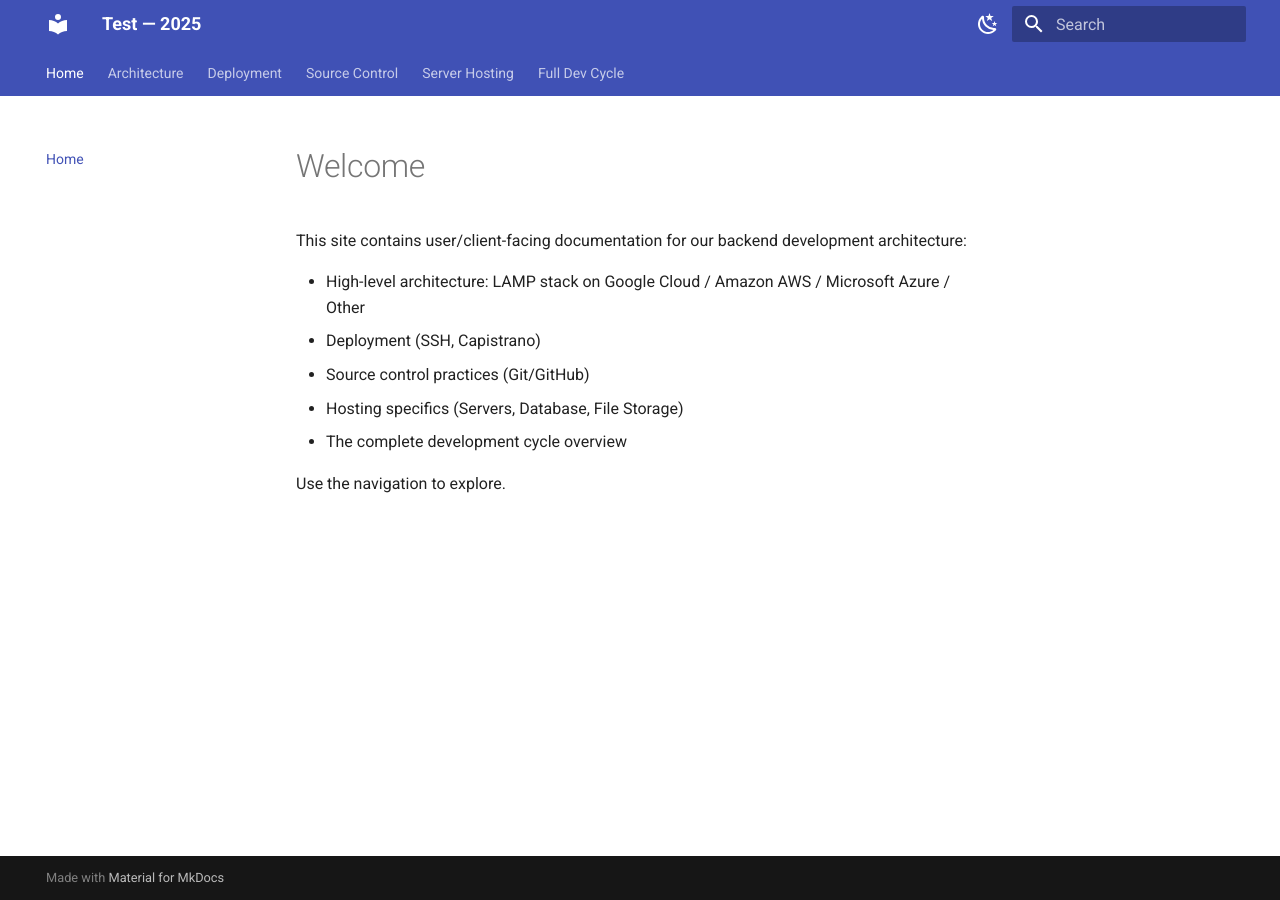
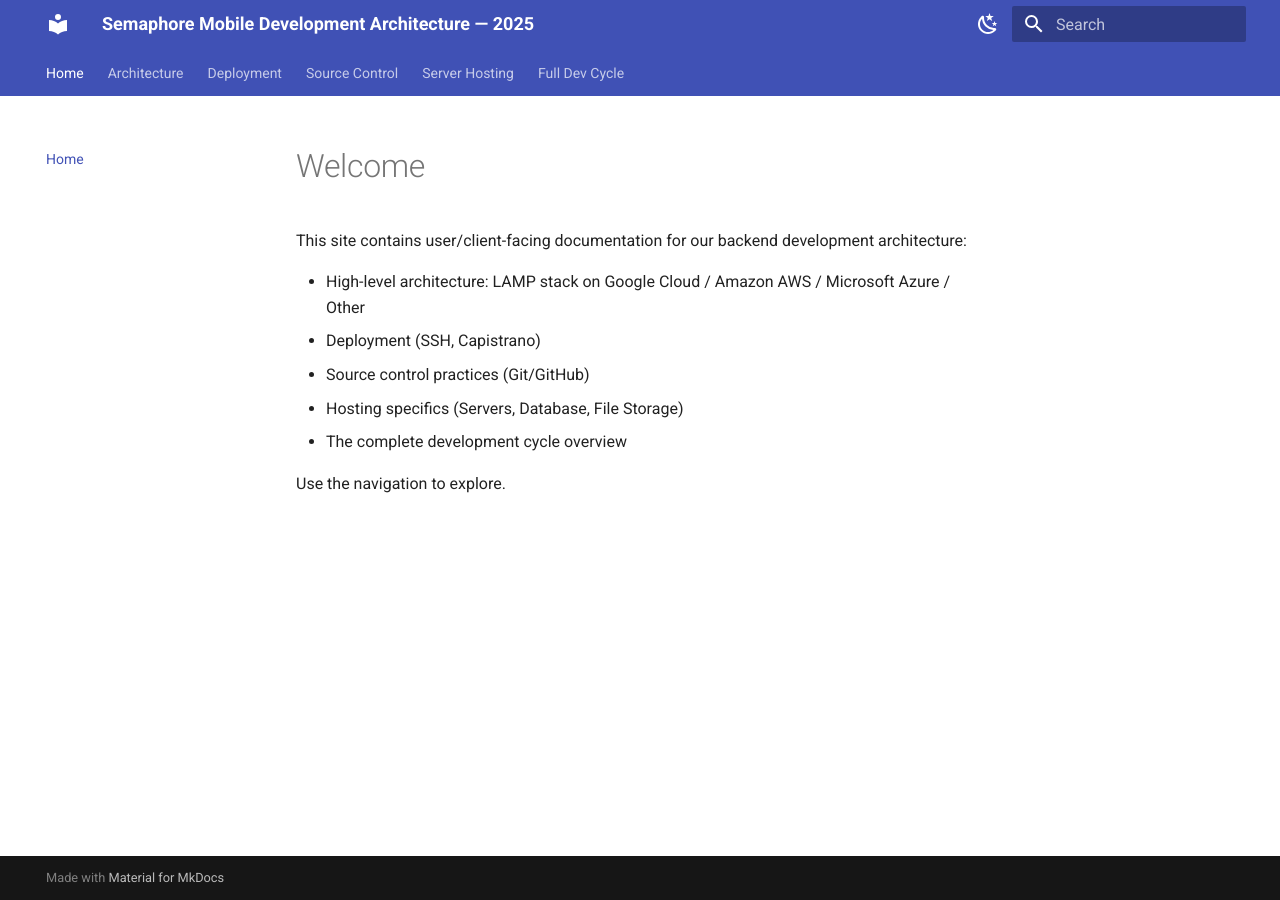
Before and after one commit to semaphoremobile/Semaphore-Development-Docs, an MkDocs documentation site: the page built from docs/index.md, in a window 1280 px wide. Built offline with MkDocs 1.6.1 and Material for MkDocs 9.7.7, drawn with Linux system fonts in a browser that asks for light colours.

```diff
--- a/mkdocs.yml
+++ b/mkdocs.yml
@@ -1,4 +1,4 @@
-site_name: Test — 2025
+site_name: Semaphore Mobile Development Architecture — 2025
 site_description: Client Documentation
 theme:
   name: material
```
